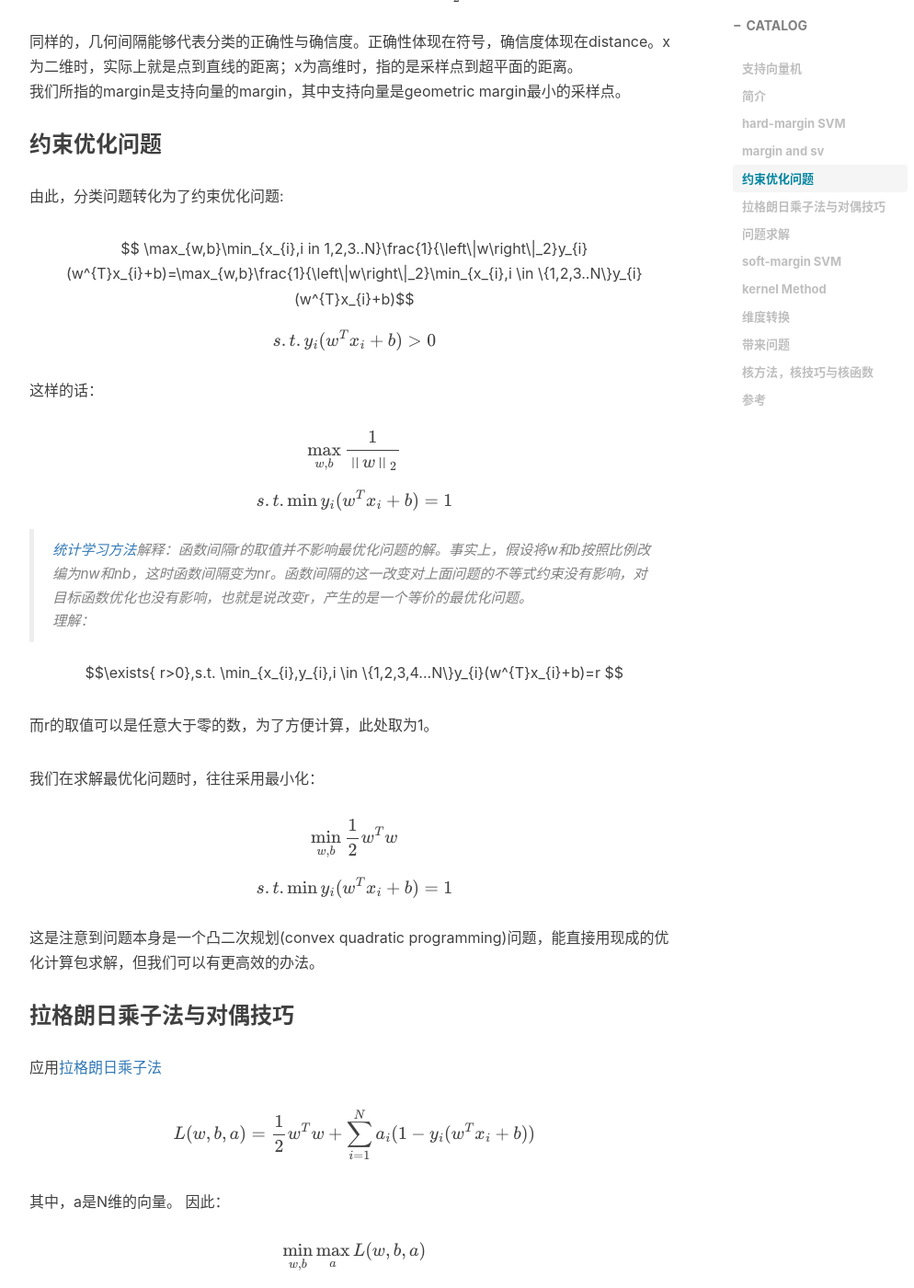
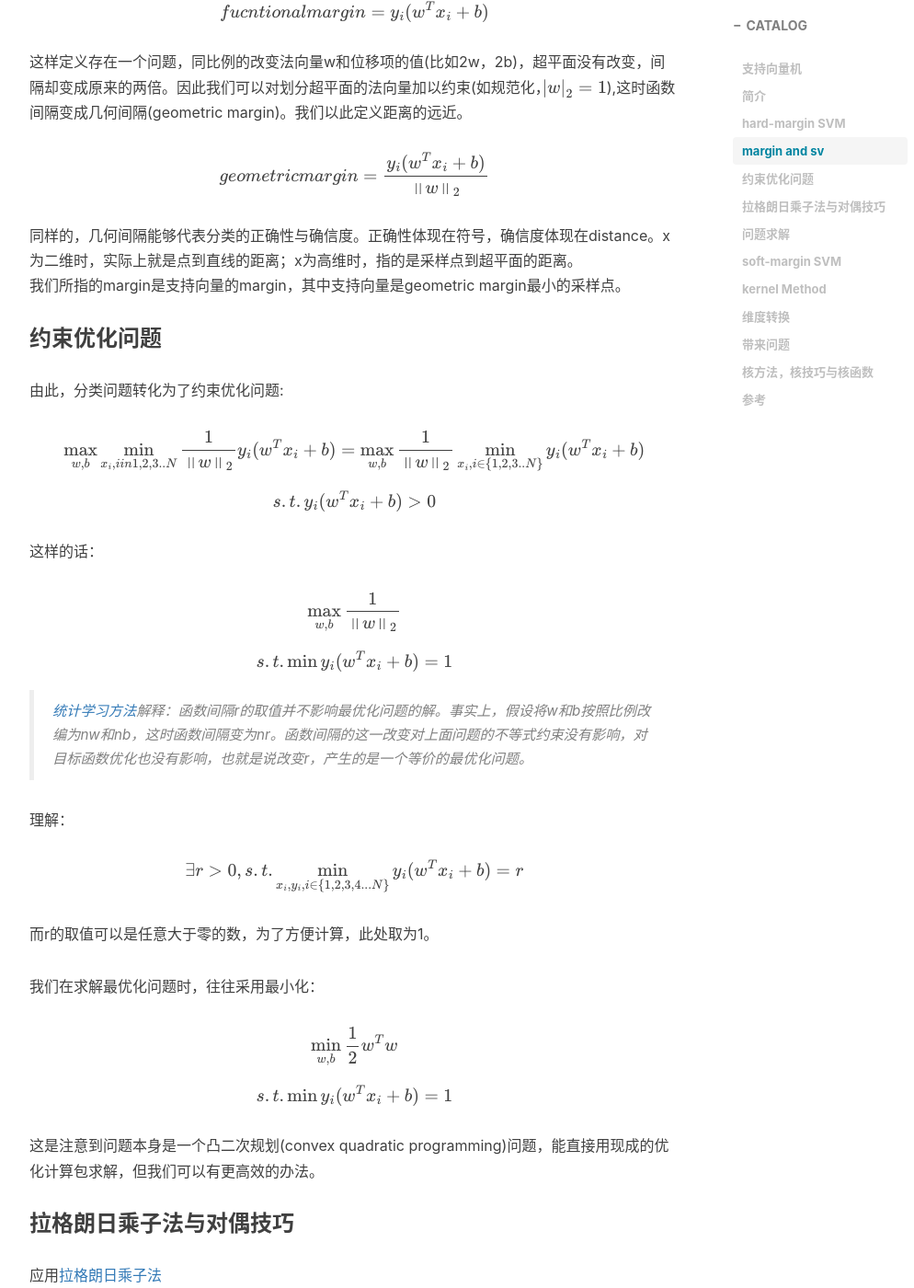
Before and after one commit to zhuxiaoxuhit/zhuxiaoxuhit.github.io, a Jekyll site: the page built from _posts/2020-03-10-支持向量机.md, in a window 1280 px wide and 1400 px high, scrolled down 2672 px. Shown: the whole window at 92% size, without its empty margins (233-1227 px from the left). Built offline with Jekyll 4.4.1, drawn with Linux system fonts in a browser that asks for light colours; nearby versions of some CDN libraries; formulas are drawn with MathJax 3; comment, search, counter and statistics services are not loaded; some of the changed text lies outside the part shown.

Commit message:
[MOD]SVM

```diff
--- a/_posts/2020-03-10-支持向量机.md
+++ b/_posts/2020-03-10-支持向量机.md
@@ -42,7 +42,7 @@ tags:
 在样本空间中，划分超平面可以通过下面的线性方程描述：
 <center>$$w^{T}x_{i}+b=0$$</center>
 $w=(w_{1};w_{2};...;w_{d})$是法向量，决定了超平面的方向；b是位移项，决定了超平面与原点之间的距离。划分超平面可被法向量和位移项唯一的确定。
-![](svm_2.png)
+![](/img/svm_2.png)
 实现分类超平面的约束条件则是(其中1代表正类，-1代表反类)：
 <center>$$w^{T}x_{i}+b>0,y_{i}=1$$</center>
 <center>$$w^{T}x_{i}+b<0,y_{i}=-1$$</center>
@@ -59,14 +59,15 @@ $w=(w_{1};w_{2};...;w_{d})$是法向量，决定了超平面的方向；b是位
 我们所指的margin是支持向量的margin，其中支持向量是geometric margin最小的采样点。
 ### 约束优化问题
 由此，分类问题转化为了约束优化问题:
-<center>$$ \max_{w,b}\min_{x_{i},i in 1,2,3..N}\frac{1}{\left\|w\right\|_2}y_{i}(w^{T}x_{i}+b)=\max_{w,b}\frac{1}{\left\|w\right\|_2}\min_{x_{i},i \in \{1,2,3..N\}y_{i}(w^{T}x_{i}+b)$$</center>
+<center>$$ \max_{w,b}\min_{x_{i},i in 1,2,3..N}\frac{1}{\left\|w\right\|_2}y_{i}(w^{T}x_{i}+b)=\max_{w,b}\frac{1}{\left\|w\right\|_2}\min_{x_{i},i \in \{1,2,3..N\}}y_{i}(w^{T}x_{i}+b)$$</center>
 <center>$$s.t. y_{i}(w^{T}x_{i}+b)>0$$</center>
 这样的话：
 <center>$$\max_{w,b}\frac{1}{\left\|w\right\|_2}$$</center>
 <center>$$s.t. \min y_{i}(w^{T}x_{i}+b)=1 $$</center>
 > [统计学习方法](https://github.com/zhuxiaoxuhit/DeepLearning/blob/master/books/%E6%9D%8E%E8%88%AA-%E7%BB%9F%E8%AE%A1%E5%AD%A6%E4%B9%A0/%E7%BB%9F%E8%AE%A1%E5%AD%A6%E4%B9%A0%E6%96%B9%E6%B3%95.pdf)解释：函数间隔r的取值并不影响最优化问题的解。事实上，假设将w和b按照比例改编为nw和nb，这时函数间隔变为nr。函数间隔的这一改变对上面问题的不等式约束没有影响，对目标函数优化也没有影响，也就是说改变r，产生的是一个等价的最优化问题。
+
 理解：
-<center>$$\exists{ r>0},s.t. \min_{x_{i},y_{i},i \in \{1,2,3,4...N\}y_{i}(w^{T}x_{i}+b)=r $$</center>
+<center>$${\exists}{r>0}, s.t. \min_{x_{i},y_{i},i \in \{1,2,3,4...N\}}y_{i}(w^{T}x_{i}+b)=r $$</center>
 而r的取值可以是任意大于零的数，为了方便计算，此处取为1。
 
 我们在求解最优化问题时，往往采用最小化：
@@ -139,7 +140,7 @@ loss可以是分错的数量，使用0/1损失函数。当数据存在噪声的
 <center>$$\max_{a}-\frac{1}{2}\sum_{i=1}^{N}\sum_{j=1}^{N}a_{i}a_{j}y_{i}y_{j}x_{i}^{T}x_{j}-\sum_{i=1}^{N}a_{i}$$</center>
 <center>$$s.t. a_{i}>=0 , \sum_{i=1}^{N}a_{i}y_{i}=0 $$</center>
 
-由此带来的问题时对偶问题带来的内积$x_{i},x_[j}^{T}$：
+由此带来的问题时对偶问题带来的内积$$x_{i}x_[j}^{T}$$：
 <center>$$<f(x_{i}),f(x_{i})^{T}>$$</center>
 ### 核方法，核技巧与核函数
 核方法思想：通俗的发讲，就是寻找高维维度转换f(x),使我们能够轻松计算内积。核函数就是他们的内积表示。
```
Also changed, not shown: other parts of _posts/2020-03-10-支持向量机.md (+2 -2 lines), img/svm_3.jpg (added), img/svm_3.png (added), img/svm_4.gif (added).
